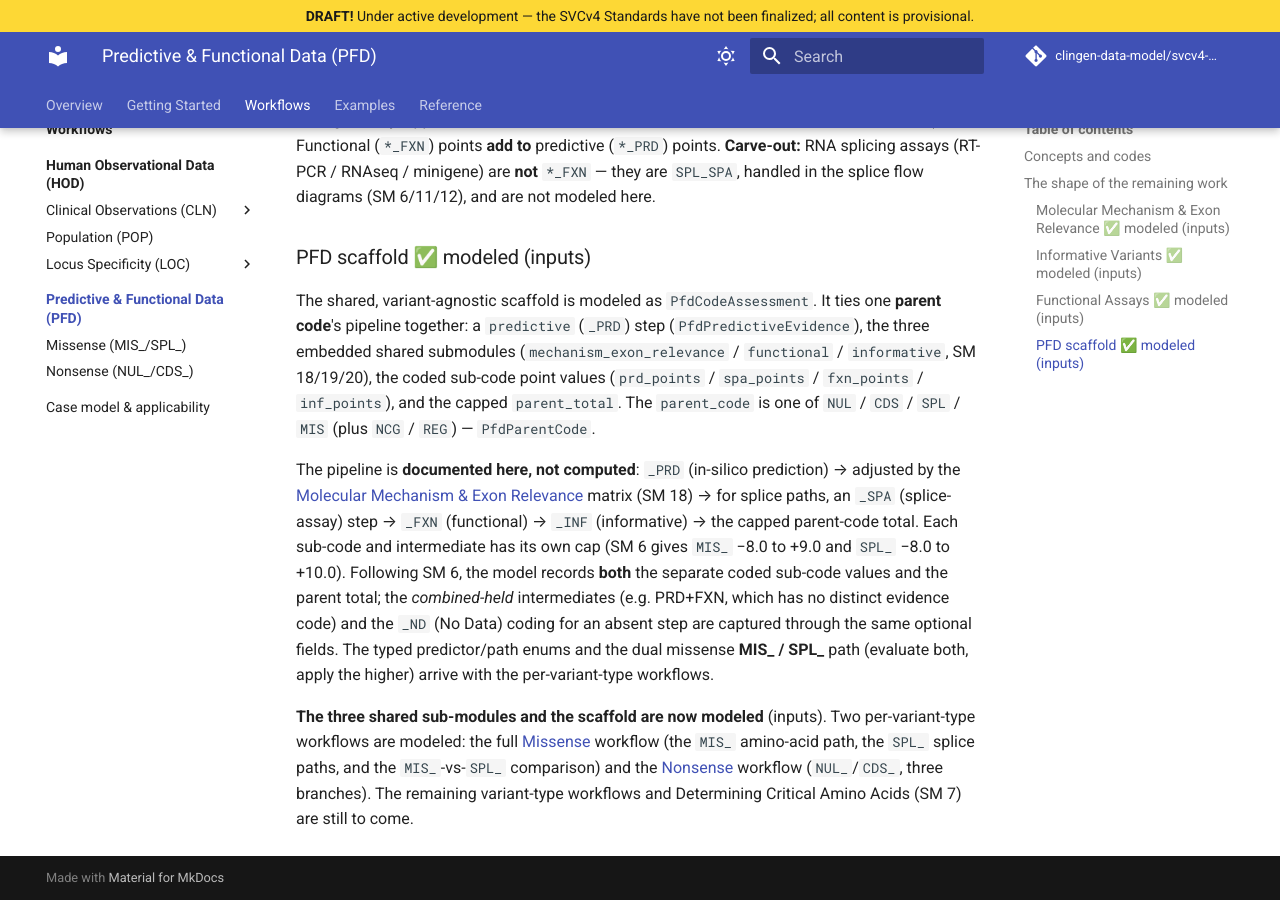
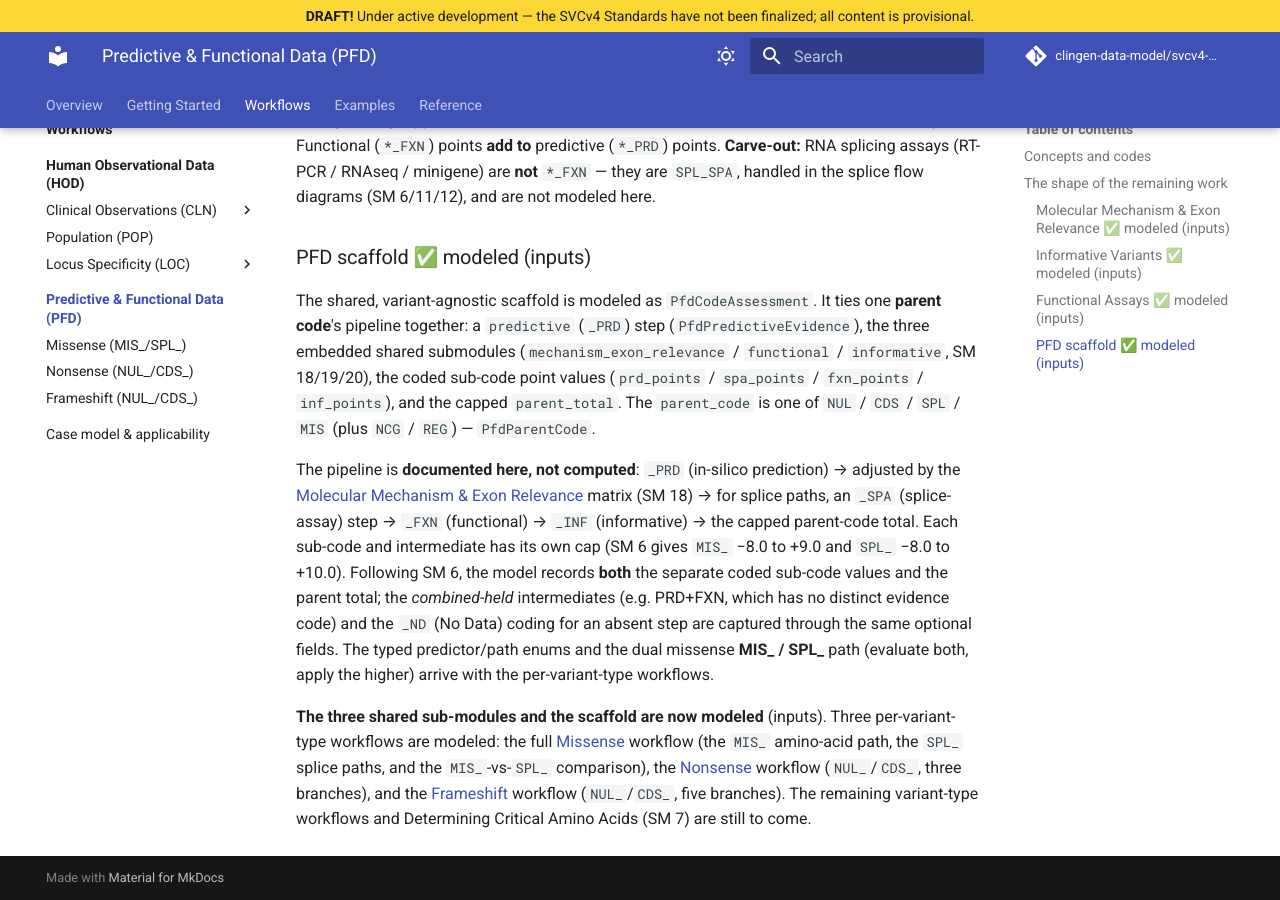
Before and after one commit to clingen-data-model/svcv4-model, an MkDocs documentation site: the page built from docs/workflows/pfd/index.md, in a window 1280 px wide and 900 px high, scrolled down 3101 px. Built offline with MkDocs 1.6.1 and Material for MkDocs 9.7.7, drawn with Linux system fonts in a browser that asks for light colours; comment, search, counter and statistics services are not loaded.

Commit message:
docs: document the Frameshift variants (NUL_/CDS_) workflow
Co-Authored-By: Claude Opus 4.8 (1M context) <noreply@anthropic.com>

```diff
--- a/docs/workflows/pfd/index.md
+++ b/docs/workflows/pfd/index.md
@@ -145,9 +145,10 @@ step are captured through the same optional fields. The typed predictor/path
 enums and the dual missense **MIS_ / SPL_** path (evaluate both, apply the
 higher) arrive with the per-variant-type workflows.
 
-**The three shared sub-modules and the scaffold are now modeled** (inputs). Two
+**The three shared sub-modules and the scaffold are now modeled** (inputs). Three
 per-variant-type workflows are modeled: the full [Missense](missense.md) workflow
 (the `MIS_` amino-acid path, the `SPL_` splice paths, and the `MIS_`-vs-`SPL_`
-comparison) and the [Nonsense](nonsense.md) workflow (`NUL_`/`CDS_`, three
-branches). The remaining variant-type workflows and Determining Critical Amino
-Acids (SM 7) are still to come.
+comparison), the [Nonsense](nonsense.md) workflow (`NUL_`/`CDS_`, three branches),
+and the [Frameshift](frameshift.md) workflow (`NUL_`/`CDS_`, five branches). The
+remaining variant-type workflows and Determining Critical Amino Acids (SM 7) are
+still to come.
--- a/mkdocs.yml
+++ b/mkdocs.yml
@@ -110,6 +110,7 @@ nav:
           - workflows/pfd/index.md
           - Missense (MIS_/SPL_): workflows/pfd/missense.md
           - Nonsense (NUL_/CDS_): workflows/pfd/nonsense.md
+          - Frameshift (NUL_/CDS_): workflows/pfd/frameshift.md
       - Case model & applicability: workflows/case-model.md
   - Examples:
       - examples/practice-variant-set/index.md
```
Also changed, not shown: docs/reference/known-gaps.md (+1 -1 lines), docs/reference/model.md (+4 -0 lines), docs/reference/spec-alignment.md (+1 -1 lines), docs/workflows/pfd/frameshift.md (added, +88 -0 lines).
